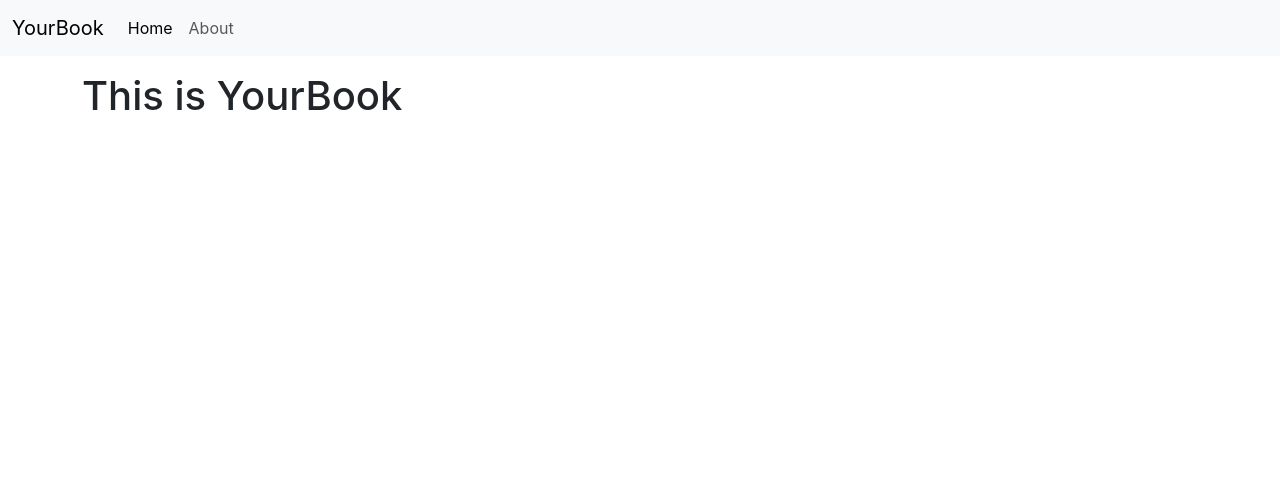
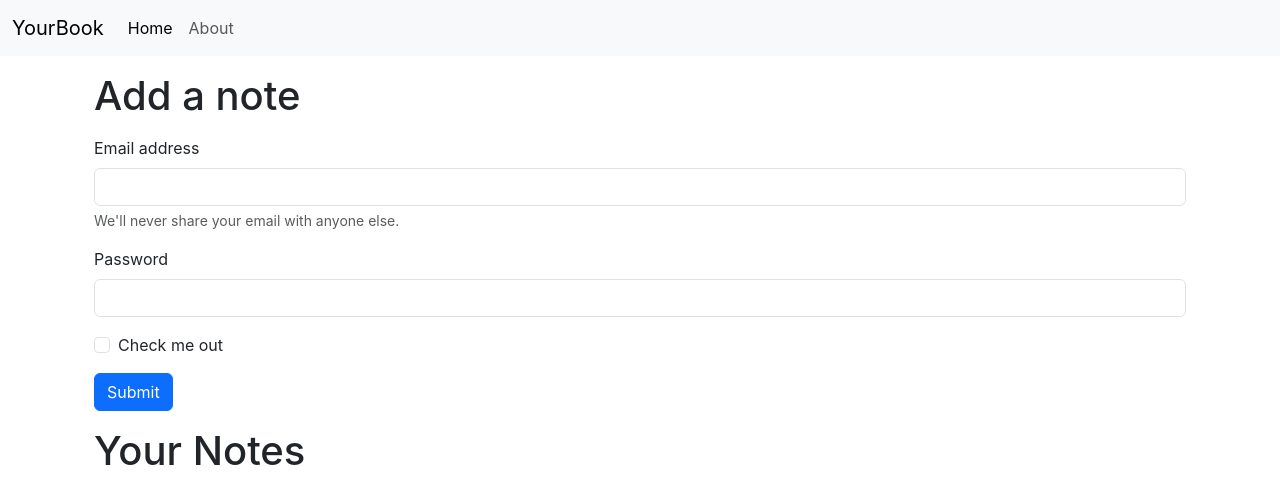
Before and after one commit to ishajasani/YourBook, a React (Create React App) app: page /home in a window 1280 px wide. Shown: the top 504 px of the page. Built offline with nearby package versions, Linux system fonts and the light colour scheme.

Commit message:
location added

```diff
--- a/src/App.js
+++ b/src/App.js
@@ -11,7 +11,7 @@
       <NoteState>
         <BrowserRouter>
           <Navbar />
-          <div className="container my-3">
+          <div className="container">
             <Routes>
               <Route exact path="/home" element={<Home />}></Route>
               <Route exact path="/about" element={<About />}></Route>
--- a/src/components/About/About.js
+++ b/src/components/About/About.js
@@ -1,15 +1,11 @@
-import React, { useContext, useEffect } from "react";
-import noteContext from "../../context/Notes/NoteContext";
+import React from "react";
 
 const About = () => {
-  const a = useContext(noteContext);
-  useEffect(() => {
-    a.update();
-    // eslint-disable-next-line
-  }, []);
+//   const a = useContext(noteContext);
+
   return (
     <div>
-      <h1>This is about {a.state.name}</h1>
+      <h1>This is about</h1>
     </div>
   );
 };
--- a/src/components/Home/Home.js
+++ b/src/components/Home/Home.js
@@ -3,7 +3,49 @@
 const Home = () => {
   return (
     <div>
-      <h1>This is YourBook</h1>
+        <div className="container my-3">
+
+
+      <h1>Add a note</h1>
+      <form>
+        <div className="my-3">
+          <label for="exampleInputEmail1" className="form-label">
+            Email address
+          </label>
+          <input
+            type="email"
+            className="form-control"
+            id="exampleInputEmail1"
+            aria-describedby="emailHelp"
+          />
+          <div id="emailHelp" className="form-text">
+            We'll never share your email with anyone else.
+          </div>
+        </div>
+        <div className="mb-3">
+          <label for="exampleInputPassword1" className="form-label">
+            Password
+          </label>
+          <input
+            type="password"
+            className="form-control"
+            id="exampleInputPassword1"
+          />
+        </div>
+        <div className="mb-3 form-check">
+          <input type="checkbox" className="form-check-input" id="exampleCheck1" />
+          <label className="form-check-label" for="exampleCheck1">
+            Check me out
+          </label>
+        </div>
+        <button type="submit" className="btn btn-primary">
+          Submit
+        </button>
+      </form>
+      </div>
+      <div className="container my-3">
+      <h1>Your Notes</h1>
+      </div>
     </div>
   );
 };
--- a/src/components/Navbar/Navbar.js
+++ b/src/components/Navbar/Navbar.js
@@ -1,12 +1,14 @@
 import React from "react";
-import { Link } from "react-router-dom";
+import { Link , useLocation } from "react-router-dom";
 
 const Navbar = () => {
+    let location = useLocation();
   return (
     <>
+
       <nav className="navbar navbar-expand-lg bg-body-tertiary">
         <div className="container-fluid">
-          <Link className="navbar-brand" to="/">
+          <Link className="navbar-brand " to="/">
             YourBook
           </Link>
           <button
@@ -23,12 +25,12 @@
           <div className="collapse navbar-collapse" id="navbarNav">
             <ul className="navbar-nav">
               <li className="nav-item">
-                <Link className="nav-link active" aria-current="page" to="/home">
+                <Link className={`nav-link ${location.pathname === "/home" ?"active" : "/"}`} aria-current="page" to="/home">
                   Home
                 </Link>
               </li>
               <li className="nav-item">
-                <Link className="nav-link" to="/about">
+                <Link className={`nav-link ${location.pathname === "/about" ?"active" : "/"}`} to="/about">
                   About
                 </Link>
               </li>
--- a/src/context/Notes/NoteState.js
+++ b/src/context/Notes/NoteState.js
@@ -1,21 +1,10 @@
-import React, { useState } from "react";
+import React from "react";
 import noteContext from "./NoteContext";
 
 const NoteState = (props) => {
-  const s1 = {
-    name: "Isha",
-    class: "10",
-  };
-  const [state,setState] = useState(s1);
-  const update = () => {
-    setTimeout(()=>{
-        setState({
-            "name" : "Harry Styles"
-        })
-    },3000)
-  }
+
   return (
-    <noteContext.Provider value={{state,update}}>{props.children}</noteContext.Provider>
+    <noteContext.Provider value={{}}>{props.children}</noteContext.Provider>
   );
 };
 
```
